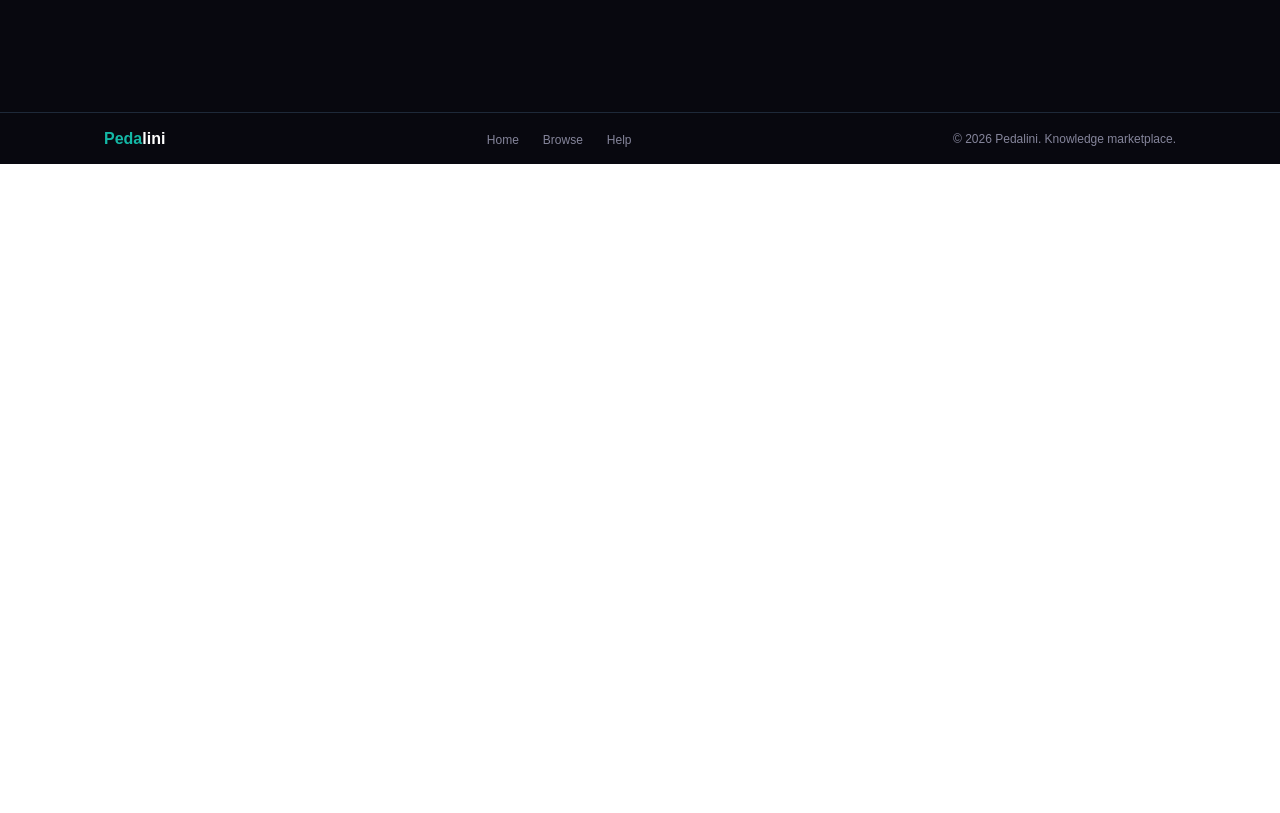
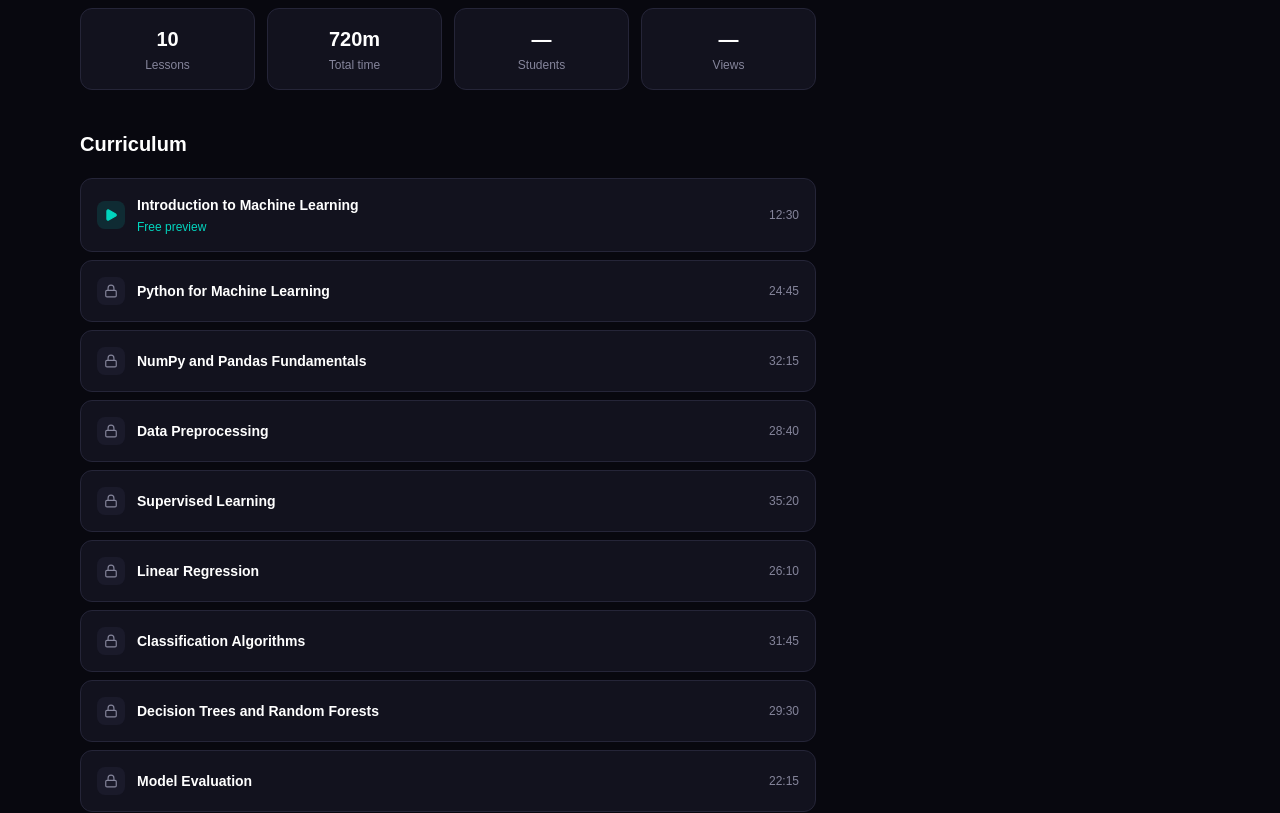
Before and after one commit to WojciechKosow/Pedalini.com, a Next.js app: page /coursePage/machine-learning in a window 1280 px wide. Shown: the part 800-1613 px from the top of the page. Before the commit the page ends 964 px from the top, so only its background shows below. Built offline with nearby package versions, Linux system fonts and the light colour scheme.

Commit message:
added curriculum and course details

```diff
--- a/app/LandingPage/landingpage.tsx
+++ b/app/LandingPage/landingpage.tsx
@@ -54,7 +54,7 @@ export default function LandingPage() {
               </p>
               <p className="mt-1 text-sm text-[#85859b]">Courses published </p>
             </div>
-            <div>
+            <div className="text-center">
               <p className="font-mono tabular-nums text-4xl text-white">-</p>
               <p className="mt-1 text-sm text-[#85859b]">Active learners</p>
             </div>
--- a/app/coursePage/[slug]/page.tsx
+++ b/app/coursePage/[slug]/page.tsx
@@ -1,9 +1,9 @@
-
 import Link from "next/link";
 import Navbar from "../../components/Navbar";
 import Footer from "../../components/Footer";
 import { courses } from "../../data/courses";
 import { notFound } from "next/navigation";
+import { Play, Lock } from "lucide-react";
 
 type Props = {
   params: Promise<{
@@ -26,7 +26,6 @@ export default async function CoursePage({ params }: Props) {
 
       <section className="bg-[#08080f] py-24 md:py-32 text-[#85859b]">
         <div className="max-w-6xl mx-auto px-4">
-
           <Link
             href="/browsePage"
             className="inline-block mb-6 text-sm text-teal-400"
@@ -35,9 +34,7 @@ export default async function CoursePage({ params }: Props) {
           </Link>
 
           <div className="grid grid-cols-3 gap-8">
-
             <div className="col-span-2 space-y-6">
-
               <img
                 src={course.image}
                 alt={course.title}
@@ -54,17 +51,12 @@ export default async function CoursePage({ params }: Props) {
                 </span>
               </div>
 
-              <h1 className="text-3xl font-bold text-white">
-                {course.title}
-              </h1>
+              <h1 className="text-3xl font-bold text-white">{course.title}</h1>
 
-              <p className="leading-relaxed">
-                {course.description}
-              </p>
+              <p className="leading-relaxed">{course.description}</p>
 
               {/* Author */}
               <div className="flex items-center gap-4 p-5 bg-[#12121e] rounded-xl">
-
                 <img
                   src={course.creatorAvatar}
                   alt={course.creatorName}
@@ -75,22 +67,90 @@ export default async function CoursePage({ params }: Props) {
                   <p className="font-semibold text-white">
                     {course.creatorName}
                   </p>
-                  <p className="text-sm">
-                    Course instructor
+                  <p className="text-sm">Course instructor</p>
+                </div>
+              </div>
+
+              {/* Course statistics */}
+              <div className="grid grid-cols-2 md:grid-cols-4 gap-3">
+                <div className="bg-[#12121e] border border-[#252538] rounded-xl p-4 text-center">
+                  <p className="text-xl font-bold text-white">
+                    {course.lessons}
                   </p>
+                  <p className="text-xs text-[#85859b] mt-1">Lessons</p>
                 </div>
 
+                <div className="bg-[#12121e] border border-[#252538] rounded-xl p-4 text-center">
+                  <p className="text-xl font-bold text-white">
+                    {course.duration * 60}m
+                  </p>
+                  <p className="text-xs text-[#85859b] mt-1">Total time</p>
+                </div>
+
+                <div className="bg-[#12121e] border border-[#252538] rounded-xl p-4 text-center">
+                  <p className="text-xl font-bold text-white">—</p>
+                  <p className="text-xs text-[#85859b] mt-1">Students</p>
+                </div>
+
+                <div className="bg-[#12121e] border border-[#252538] rounded-xl p-4 text-center">
+                  <p className="text-xl font-bold text-white">—</p>
+                  <p className="text-xs text-[#85859b] mt-1">Views</p>
+                </div>
               </div>
 
+              {/* Curriculum */}
+              <div className="mt-10">
+                <h2 className="text-xl font-bold text-white mb-5">
+                  Curriculum
+                </h2>
+
+                <div className="space-y-2">
+                  {course.curriculum.map((lesson, index) => (
+                    <div
+                      key={index}
+                      className="flex items-center justify-between gap-4 p-4 bg-[#12121e] border border-[#252538] rounded-xl"
+                    >
+                      <div className="flex items-center gap-3 min-w-0">
+                        <div
+                          className={`w-7 h-7 shrink-0 rounded-lg flex items-center justify-center ${
+                            lesson.preview
+                              ? "bg-teal-500/15 text-teal-400"
+                              : "bg-[#1a1a2a] text-[#85859b]"
+                          }`}
+                        >
+                          {lesson.preview ? (
+                            <Play size={14} fill="currentColor" />
+                          ) : (
+                            <Lock size={14} />
+                          )}
+                        </div>
+
+                        <div className="min-w-0">
+                          <p className="text-sm font-semibold text-white truncate">
+                            {lesson.title}
+                          </p>
+
+                          {lesson.preview && (
+                            <p className="text-xs text-teal-400 mt-1">
+                              Free preview
+                            </p>
+                          )}
+                        </div>
+                      </div>
+
+                      <span className="text-xs text-[#85859b] shrink-0">
+                        {lesson.duration}
+                      </span>
+                    </div>
+                  ))}
+                </div>
+              </div>
             </div>
 
             {/* Purchase panel */}
             <aside className="sticky top-24 self-start p-6 bg-[#12121e] rounded-xl">
-
               <div className="flex items-center gap-2 text-sm">
-                <span className="text-yellow-400">
-                  ★★★★★
-                </span>
+                <span className="text-yellow-400">★★★★★</span>
 
                 <span className="font-semibold text-white">
                   {course.rating.toFixed(1)}
@@ -113,32 +173,22 @@ export default async function CoursePage({ params }: Props) {
               </button>
 
               <div className="pt-4 mt-6 space-y-2 text-sm border-t border-[#08080f]">
-
                 <div className="flex justify-between">
                   <span>Category</span>
-                  <span className="text-white">
-                    {course.category}
-                  </span>
+                  <span className="text-white">{course.category}</span>
                 </div>
 
                 <div className="flex justify-between">
                   <span>Level</span>
-                  <span className="text-white">
-                    {course.level}
-                  </span>
+                  <span className="text-white">{course.level}</span>
                 </div>
 
                 <div className="flex justify-between">
                   <span>Duration</span>
-                  <span className="text-white">
-                    {course.duration} hours
-                  </span>
+                  <span className="text-white">{course.duration} hours</span>
                 </div>
-
               </div>
-
             </aside>
-
           </div>
         </div>
       </section>
--- a/app/data/courses.ts
+++ b/app/data/courses.ts
@@ -16,6 +16,35 @@ export const courses: Course[] = [
     creatorAvatar: "https://i.pravatar.cc/100?img=12",
     createdAt: "2026-09-15",
     duration: 8,
+    lessons: 5,
+
+    curriculum: [
+    {
+      title: "Introduction to React",
+      duration: "10:20",
+      preview: true,
+    },
+    {
+      title: "Smart Animate Deep Dive",
+      duration: "32:10",
+      preview: false,
+    },
+    {
+      title: "Interactive Components",
+      duration: "28:45",
+      preview: false,
+    },
+    {
+      title: "Building a React Application",
+      duration: "55:30",
+      preview: false,
+    },
+    {
+      title: "Final Project",
+      duration: "16:00",
+      preview: false,
+    },
+  ],
   },
 
   {
@@ -33,5 +62,57 @@ export const courses: Course[] = [
     creatorAvatar: "https://i.pravatar.cc/100?img=47",
     createdAt: "2026-09-15",
     duration: 12,
+    lessons: 10,
+    curriculum: [
+  {
+    title: "Introduction to Machine Learning",
+    duration: "12:30",
+    preview: true,
+  },
+  {
+    title: "Python for Machine Learning",
+    duration: "24:45",
+    preview: false,
+  },
+  {
+    title: "NumPy and Pandas Fundamentals",
+    duration: "32:15",
+    preview: false,
+  },
+  {
+    title: "Data Preprocessing",
+    duration: "28:40",
+    preview: false,
+  },
+  {
+    title: "Supervised Learning",
+    duration: "35:20",
+    preview: false,
+  },
+  {
+    title: "Linear Regression",
+    duration: "26:10",
+    preview: false,
+  },
+  {
+    title: "Classification Algorithms",
+    duration: "31:45",
+    preview: false,
+  },
+  {
+    title: "Decision Trees and Random Forests",
+    duration: "29:30",
+    preview: false,
+  },
+  {
+    title: "Model Evaluation",
+    duration: "22:15",
+    preview: false,
+  },
+  {
+    title: "Final Machine Learning Project",
+    duration: "37:30",
+    preview: false,
+  },],
   },
 ];
--- a/package.json
+++ b/package.json
@@ -11,6 +11,7 @@
   "dependencies": {
     "argon2": "^0.45.1",
     "jose": "^6.2.12",
+    "lucide-react": "^1.72.0",
     "next": "16.3.4",
     "react": "19.2.8",
     "react-dom": "19.2.8",
```
Also changed, not shown: app/types/course.ts (+8 -0 lines), 1 other file (tests, documents, lock files or other folders).
